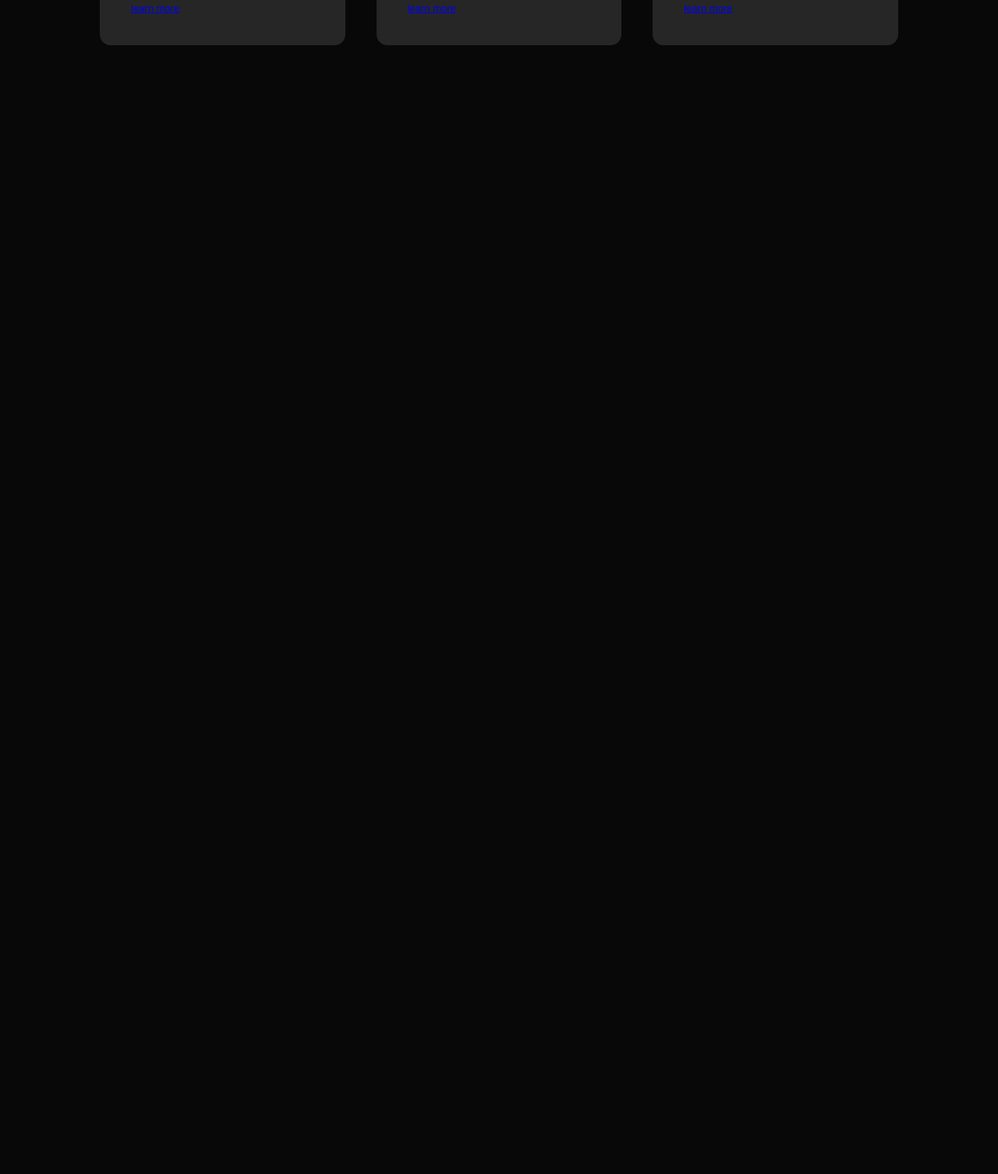
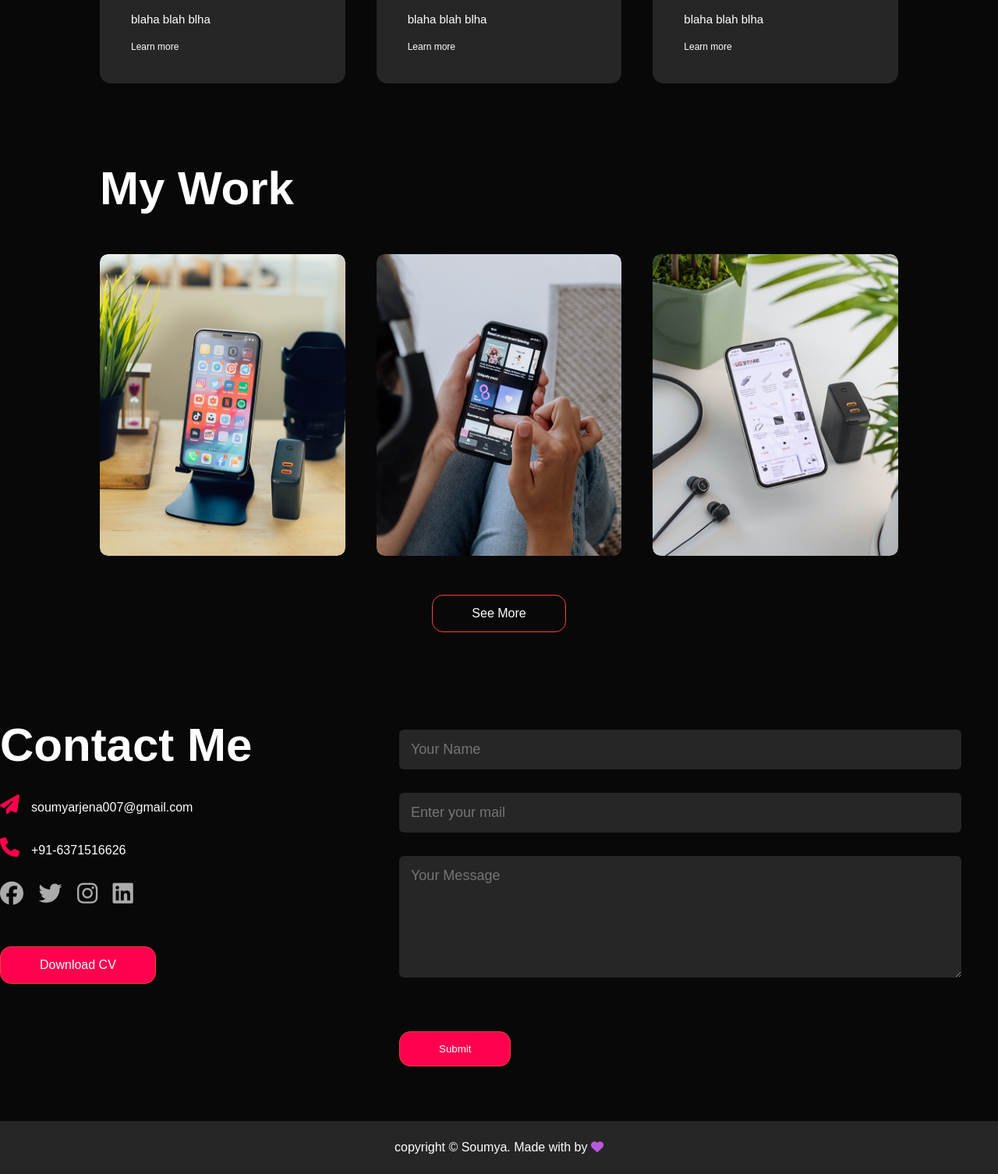
Before and after one commit to soumyaranjanjena123/Portfolio, a plain HTML site: page index.html in a window 1280 px wide. Shown: the part 2051-3557 px from the top of the page at 78% size. Before the commit the page ends 2139 px from the top, so only its background shows below. Drawn offline with Linux system fonts and the light colour scheme.

Commit message:
first commit

```diff
--- a/index.html
+++ b/index.html
@@ -7,6 +7,7 @@
     <title>Portfolio</title>
 </head>
 <link rel="stylesheet" href="style.css">
+<!-- kits awesome -->
 <script src="https://kit.fontawesome.com/65930b502c.js" crossorigin="anonymous"></script>
 <body>
 
@@ -92,35 +93,118 @@
 
   <!-- ------services-------- -->
   <div id="serivices">
+    <div class="container">
     <h1 class="subtitle">Services</h1>
     <div class="service-list">
         <div>
+            <!-- icons -->
             <i class="fa-solid fa-code"></i>
             <h2>Web Design</h2>
             <p>blaha blah blha</p>
-            <a href="#">learn more</a>
+            <a href="#">Learn more</a>
 
         </div>
         <div>
             <i class="fa-solid fa-crop-simple"></i>
             <h2>Web Design</h2>
             <p>blaha blah blha</p>
-            <a href="#">learn more</a>
+            <a href="#">Learn more</a>
 
         </div>
         <div>
             <i class="fa-brands fa-app-store"></i>
             <h2>Web Design</h2>
             <p>blaha blah blha</p>
-            <a href="#">learn more</a>
+            <a href="#">Learn more</a>
 
         </div>
 
     </div>
   </div>
 
-  <div class="container">
+  </div>
+<!-- ------My Work---------- -->
 
-  </div>
+<div id="My_work">
+    <div class="container">
+        <h1 class="subtitle">My Work</h1>
+        <div class="worklist">
+            <div class="work">
+                <img src="images/work-1.png">
+                <div class="layer">
+                    <h3>
+                        Social Media
+                    </h3>
+                    <p>Description</p>
+                    <a href="#"><i class="fa-solid fa-up-right-from-square"></i></a>
+                </div>
+            </div>
+            <div class="work">
+                <img src="images/work-2.png">
+                <div class="layer">
+                    <h3>
+                        Social Media
+                    </h3>
+                    <p>Description</p>
+                    <a href="#"><i class="fa-solid fa-up-right-from-square"></i></a>
+                </div>
+            </div>
+            <div class="work">
+                <img src="images/work-3.png">
+                <div class="layer">
+                    <h3>
+                        Social Media
+                    </h3>
+                    <p>Description</p>
+                    <a href="#"><i class="fa-solid fa-up-right-from-square"></i></a>
+                </div>
+            </div>
+        </div>
+        <a href="#" class="btn">See More</a>
+    </div>
+
+</div>
+
+
+<!-- -----------Contact-------- -->
+
+<div id="contact">
+    <div class="ontainer">
+        <div class="row">
+            <div class="contact-left">
+                <h1 class="subtitle">Contact Me</h1>
+                <p><i class="fa-solid fa-paper-plane"></i>soumyarjena007@gmail.com
+                </p>
+                <p><i class="fa-solid fa-phone"></i>+91-6371516626</p>
+
+                    <!-- social icons -->
+
+
+                <div class="socialicon">
+                    <a href="#"><i class="fa-brands fa-facebook"></i></a>
+                    <a href="#"><i class="fa-brands fa-twitter"></i></a>
+                    <a href="#"><i class="fa-brands fa-instagram"></i></a>
+                    <a href="#"><i class="fa-brands fa-linkedin"></i></a>
+                </div>
+                <a  href="images\SoumyaCV.pdf" download class="btn btn2">Download CV</a>
+            </div>
+
+
+            <!-- form for contact -->
+            <div class="contact-right">
+                <form>
+                    <input type="text" name="name" placeholder="Your Name" required>
+                    <input type="email" name="email" placeholder="Enter your mail" required>
+                    <textarea name="Message" rows="6" placeholder="Your Message"></textarea>
+                    <button type="submit" class="btn btn2">Submit</button>
+                </form>
+            </div>
+        </div>
+    </div>
+    <div class="copyright">
+        <p>copyright © Soumya. Made with by <i class="fa-solid fa-heart"></i></p>
+    </div>
+</div>
+
 </body>
 </html>
--- a/style.css
+++ b/style.css
@@ -148,7 +148,7 @@ nav ul li a:hover::after{
 /* -------services------- */
 #serivices{
 
-    padding: 10px 10%;
+    padding: 30px 0;
 
 }
 .service-list{
@@ -185,3 +185,189 @@ nav ul li a:hover::after{
     background: #ff004f;
     transform: translateY(-10px);
 }
+
+.service-list div a{
+    text-decoration: none;
+    color: #fff;
+    font-size: 12px;
+    margin-top: 20px;
+    display: inline-block;
+}
+
+/* ======-----My Work-------======== */
+
+#My_work{
+    padding: 50px 0;
+}
+.worklist{
+    display: grid;
+    grid-template-columns: repeat(auto-fit,minmax(250px, 1fr));
+    grid-gap: 40px;
+    margin-top: 50px;
+
+}
+
+.work{
+    border-radius: 10px;
+    position: relative;
+    overflow: hidden;
+}
+
+
+.work img{
+    width: 100%;
+    border-radius: 10px;
+    display: block;
+    transition: transform 0.5s;
+}
+
+
+.layer{
+    width: 100%;
+    height: 0;
+    background: linear-gradient(rgba(0,0,0,.6),#ff004f);
+    border-radius: 10px;
+    position: absolute;
+    left: 0;
+    bottom: 0;
+    overflow: hidden;
+    display: flex;
+    align-items: center;
+    justify-content: center;
+    flex-direction: column;
+    padding: 0 40px;
+    text-align: center;
+    font-size: 14px;
+    transition: height .5s;
+
+}
+.layer h3{
+    font-weight: 200;
+    margin-bottom: 20px;
+}
+
+.layer a{
+    margin-top: 20px;
+    color: #ff004f;
+    text-decoration: none;
+    font-size: 18px;
+    line-height: 60px;
+    background: #fff;
+    width: 60px;
+    height: -60px;
+    border-radius: 50%;
+    text-align: center;
+
+
+}
+
+
+.work:hover img{
+    transform: scale(1.1);
+}
+
+
+.work:hover .layer{
+
+    height: 100%;
+
+}
+
+
+.btn{
+    display: block;
+    margin: 50px auto;
+    width: fit-content;
+    border: 1px solid #f44336;
+    padding: 14px 50px;
+    border-radius: 14px;
+    text-decoration: none;
+    color: white;
+    transition: background .5s;
+}
+
+.btn:hover{
+    background: #f44336;
+}
+
+/* --------Contact------- */
+
+.contact-left{
+    flex-basis: 35%;
+
+}
+
+.contact-right{
+    flex-basis: 60%;
+
+}
+.contact-left p{
+    margin-top: 30px;
+
+}
+
+.contact-left p i{
+    color: #ff004f;
+    margin-right: 15px;
+    font-size: 25px;
+}
+
+.socialicon{
+    margin-top: 30px;
+
+}
+
+.socialicon a{
+    text-decoration: none;
+    font-size: 30px;
+    margin-right: 15px;
+    color: #ababab;
+    display: inline-block;
+    transition: transform .5s;
+}
+.socialicon a:hover{
+    color: #ff004f;
+    transform: translateY(-5px);
+}
+
+.btn.btn2{
+    display: inline-block;
+    background: #ff004f;
+}
+
+.contact-right form{
+    width: 90%;
+
+}
+form input, form textarea{
+    width: 100%;
+    border: 0;
+    outline: none;
+    background: #262626;
+    padding: 15px;
+    margin:  15px 0;
+    color: #fff;
+    font-size: 18px;
+    border-radius: 6px;
+
+}
+
+form btn2{
+    padding: 14px;
+    font-size: 18px;
+    margin-top: 20px;
+    cursor: pointer;
+
+}
+.copyright{
+    width: 100%;
+    text-align: center;
+    padding: 25px 0;
+    background: #262626;
+    font-weight: 300;
+    margin-top: 20px;
+
+}
+.copyright i{
+    color: #B959DC;
+}
```
Also changed, not shown: images/work-1.png (added), images/work-2.png (added), images/work-3.png (added), 1 other file.
